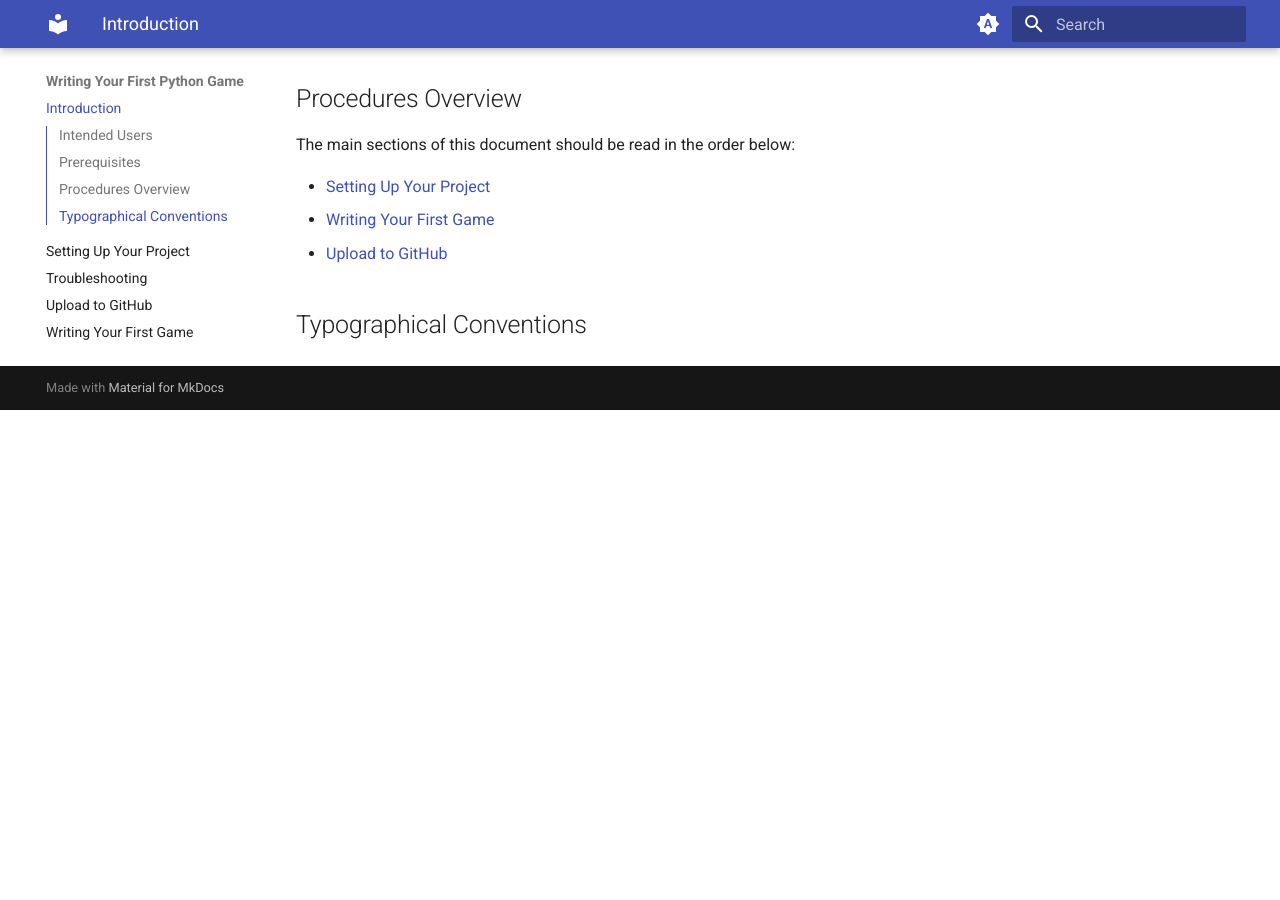
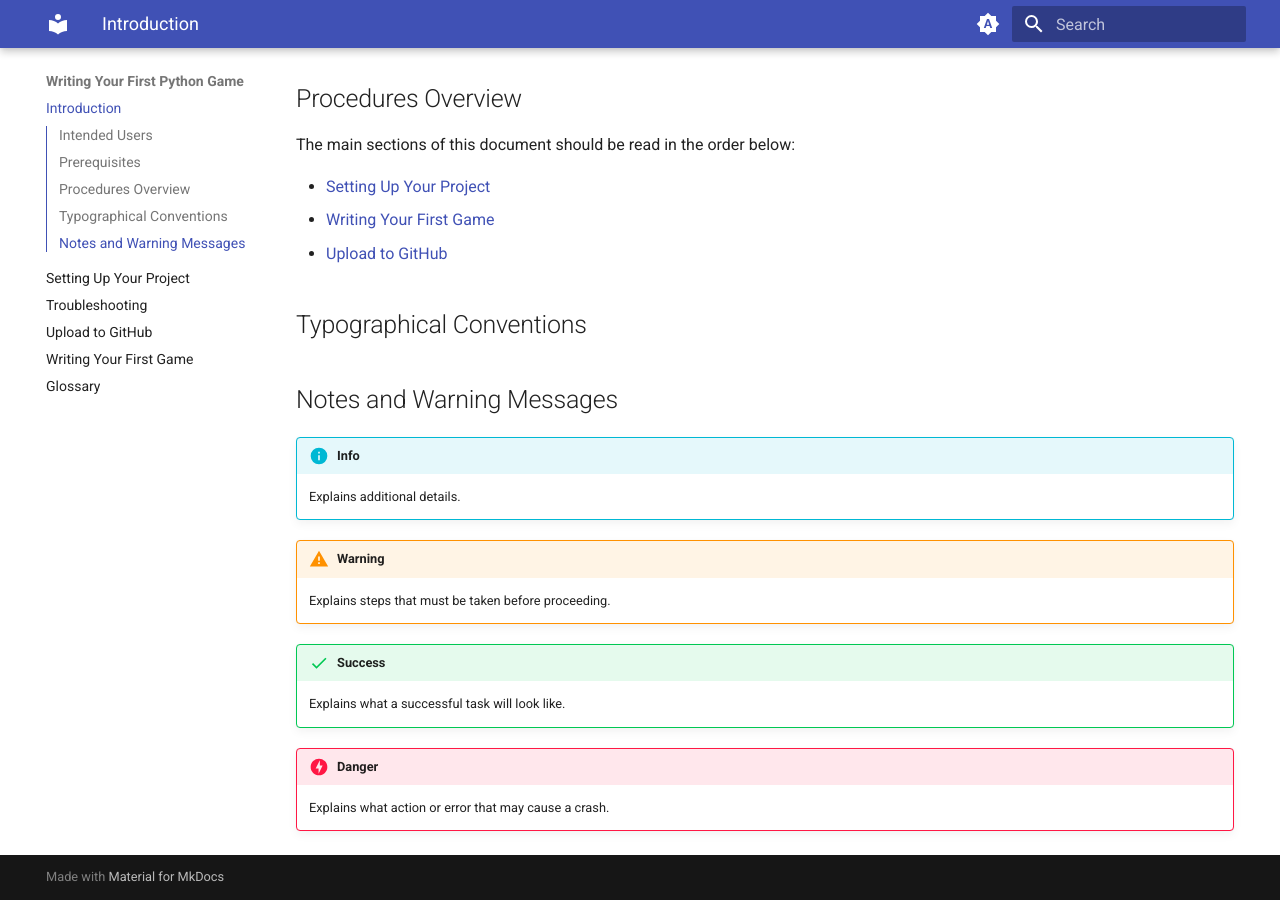
Before and after one commit to Beijzum/beijzum.github.io, an MkDocs documentation site: the page built from docs/index.md, in a window 1280 px wide and 900 px high, scrolled down 674 px. Built offline with MkDocs 1.6.1 and Material for MkDocs 9.7.7, drawn with Linux system fonts in a browser that asks for light colours; before the commit the page ends 1084 px from its top, so only the background shows below that.

Commit message:
UPDATE index.md and mkdocs.yml.

```diff
--- a/docs/index.md
+++ b/docs/index.md
@@ -28,3 +28,21 @@
 -   [Upload to GitHub](Upload%20to%20GitHub.md)
 
 ## Typographical Conventions
+
+## Notes and Warning Messages
+
+!!! info
+
+    Explains additional details.
+
+!!! warning
+
+    Explains steps that must be taken before proceeding.
+
+!!! success
+
+    Explains what a successful task will look like.
+
+!!! danger
+
+    Explains what action or error that may cause a crash.
--- a/mkdocs.yml
+++ b/mkdocs.yml
@@ -46,6 +46,7 @@
     - pymdownx.inlinehilite
     - pymdownx.snippets
     - pymdownx.superfences
+    - admonition
     - pymdownx.details
     - pymdownx.superfences
     - pymdownx.emoji:
```
